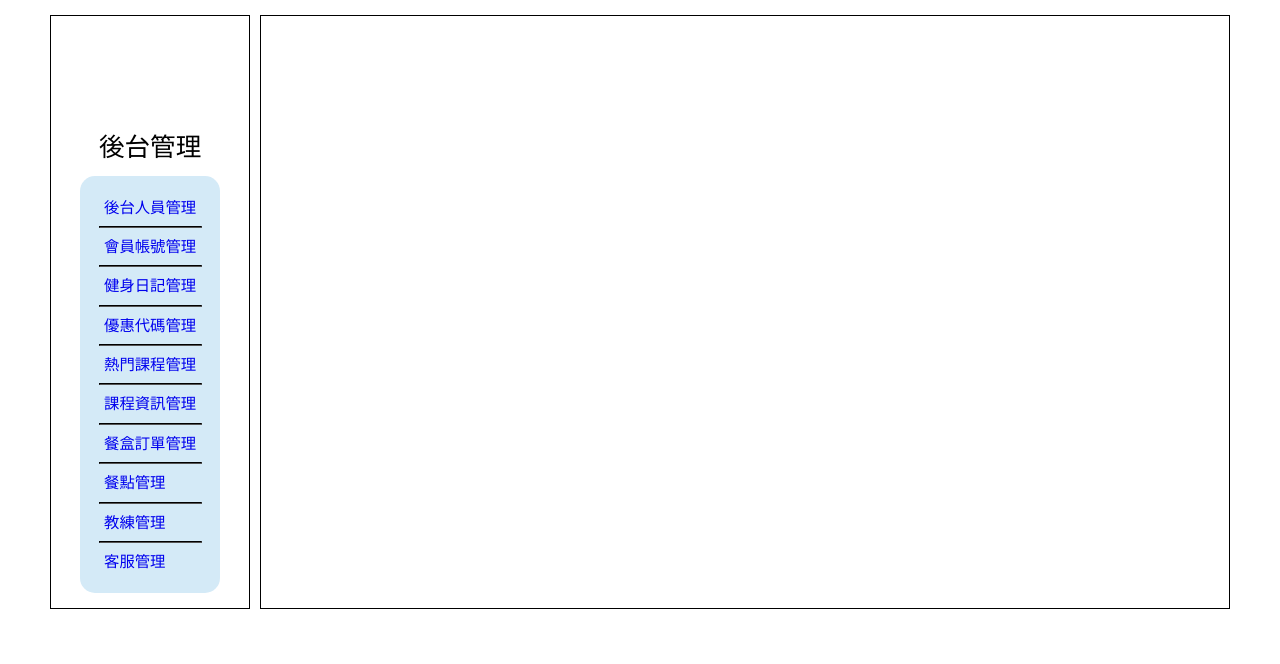
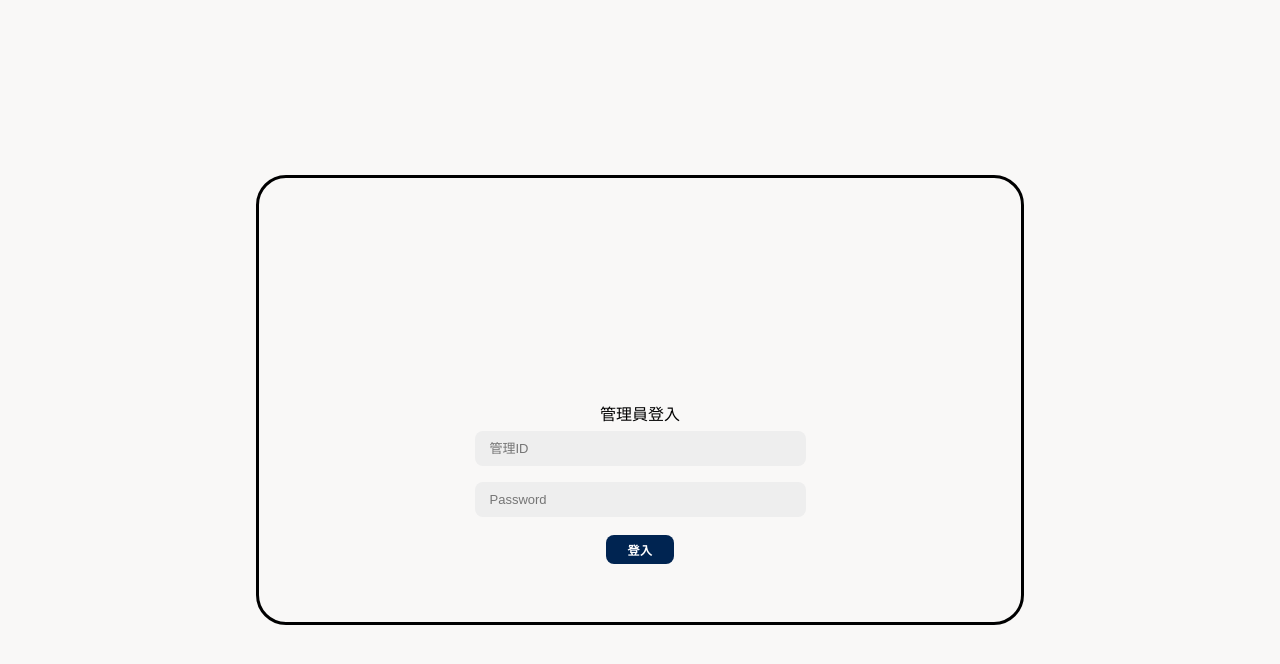
Before and after one commit to ChiangSie/gympower-backend, a Vue app: page / in a window 1280 px wide. Shown: the top 664 px of the page. Built offline with nearby package versions, Linux system fonts and the light colour scheme; what view-ui-plus would draw is missing.

Commit message:
後臺登入

```diff
--- a/src/router/index.js
+++ b/src/router/index.js
@@ -1,13 +1,18 @@
 import { createRouter, createWebHistory } from 'vue-router'
-import HomeView from '../views/HomeView.vue'
+import LogIn from '../views/LogIn.vue'
 
 const router = createRouter({
   history: createWebHistory(import.meta.env.BASE_URL),
   routes: [
     {
       path: '/',
+      name: 'login',
+      component: LogIn
+    },
+    {
+      path: '/home',
       name: 'home',
-      component: HomeView,
+      component: () => import('../views/HomeView.vue'),
       children: [
         {
           path: '/backstage',
--- /dev/null
+++ b/src/stores/MangerStory.js
@@ -0,0 +1,32 @@
+import { defineStore } from 'pinia'
+
+export const MangerStory = defineStore('admin', {
+  state: () => ({
+    currentUser: null,
+    currentAccount: null // 新增用來存儲當前用戶帳號的狀態
+  }),
+  actions: {
+    setCurrentUser(user) {
+      this.currentUser = user
+      if (user) {
+        this.currentAccount = user.account // 提取並儲存用戶帳號
+        localStorage.setItem('currentUser', JSON.stringify(user))
+      } else {
+        this.currentAccount = null // 清空帳號資料
+      }
+    },
+    clearCurrentUser() {
+      this.currentUser = null
+      this.currentAccount = null // 清空帳號資料
+      localStorage.removeItem('currentUser')
+    },
+    loadCurrentUser() {
+      const user = localStorage.getItem('currentUser')
+      if (user) {
+        const parsedUser = JSON.parse(user)
+        this.currentUser = parsedUser
+        this.currentAccount = parsedUser.account
+      }
+    }
+  }
+})
--- a/src/views/HomeInnerPage/BackstageManager.vue
+++ b/src/views/HomeInnerPage/BackstageManager.vue
@@ -1,3 +1,8 @@
 <template>
-  <div>aa</div>
+  <section class="bsm">
+
+  </section>
 </template>
+<script></script>
+
+<style lang="scss" scoped></style>
--- a/src/views/HomeView.vue
+++ b/src/views/HomeView.vue
@@ -86,6 +86,14 @@ hr {
   main {
     width: calc(83% - 10px);
     border: 1px black solid;
+    .loginaccount {
+      width: 100%;
+      padding: 20px;
+      display: flex;
+      flex-direction: row;
+      justify-content: flex-end;
+      align-self: center;
+    }
   }
 }
 </style>
--- /dev/null
+++ b/src/views/LogIn.vue
@@ -0,0 +1,136 @@
+<template>
+  <section class="backstatelogin">
+    <div class="login" id="login">
+      <div class="loginpic">
+        <img src="#" alt="" />
+      </div>
+      <form action="#">
+        <h2>管理員登入</h2>
+        <input type="text" name="manid" placeholder="管理ID" v-model="textData" />
+        <input type="password" name="manpsw" placeholder="Password" v-model="pswData" />
+        <button @click="manLogin()">登入</button>
+      </form>
+    </div>
+  </section>
+</template>
+
+<script>
+import { MangerStory } from '/src/stores/MangerStory.js' // 引入 Pinia store
+
+export default {
+  data() {
+    return {
+      textData: '',
+      pswData: ''
+    }
+  },
+  methods: {
+    async manLogin() {
+      try {
+        const store = MangerStory() // 獲取 Pinia store 的實例
+
+        const response = await fetch(`${import.meta.env.BASE_URL}manger.json`)
+        const users = await response.json()
+
+        const loggedInUser = users.find(
+          (u) => u.account === this.textData && u.password === this.pswData
+        )
+        if (loggedInUser) {
+          store.setCurrentUser(loggedInUser) // 設置當前用戶到 Pinia
+          alert('登入成功!')
+          this.textData = '' // 重置輸入框值
+          this.pswData = '' // 重置輸入框值
+          this.$router.push('/home')
+        } else {
+          alert('帳號或密碼錯誤!')
+          this.textData = '' // 重置輸入框值
+          this.pswData = '' // 重置輸入框值
+        }
+      } catch (error) {
+        console.error('登入失敗:', error)
+        alert('登入失敗')
+      }
+    }
+  }
+}
+</script>
+
+<style lang="scss" scoped>
+.backstatelogin {
+  width: 100%;
+  height: 100vh;
+  background-color: #f9f8f7;
+  display: flex;
+  justify-content: center;
+  align-items: center;
+}
+
+.login {
+  border-radius: 30px;
+  width: clamp(300px, 60%, 900px);
+  min-height: 450px;
+  border: 3px solid black;
+  display: flex;
+  flex-direction: column;
+  justify-content: space-evenly;
+  align-items: center;
+}
+
+.loginpic {
+  width: 30%;
+  aspect-ratio: 2/1;
+  img {
+    object-fit: cover;
+    object-position: 50% 50%;
+  }
+}
+
+.login form {
+  display: flex;
+  justify-content: center;
+  align-items: center;
+  flex-direction: column;
+  padding: 0 40px;
+  width: 50%;
+  min-width: 250px;
+  height: 100%;
+}
+
+.login p {
+  font-size: 14px;
+  line-height: 20px;
+  letter-spacing: 0.3px;
+  margin: 20px 0;
+}
+
+.login button {
+  background-color: #002451;
+  color: #fff;
+  font-size: 12px;
+  padding: 5px 20px;
+  border: 1px solid transparent;
+  border-radius: 8px;
+  font-weight: 600;
+  letter-spacing: 0.5px;
+  text-transform: uppercase;
+  margin-top: 10px;
+  cursor: pointer;
+}
+
+.login input {
+  background-color: #eee;
+  border: none;
+  margin: 8px 0;
+  padding: 10px 15px;
+  font-size: 13px;
+  border-radius: 8px;
+  width: 100%;
+  outline: none;
+}
+
+.sign-in {
+  left: 0;
+  width: 80%;
+  z-index: 2;
+}
+</style>
```
Also changed, not shown: public/manger.json (added, +17 -0 lines).
